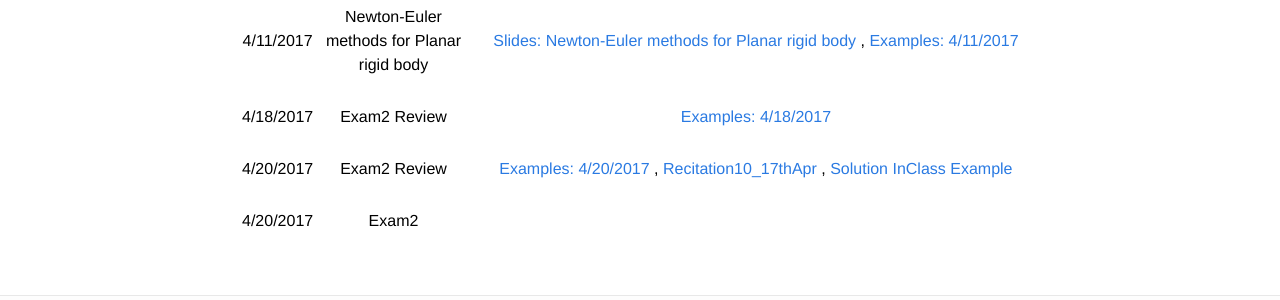
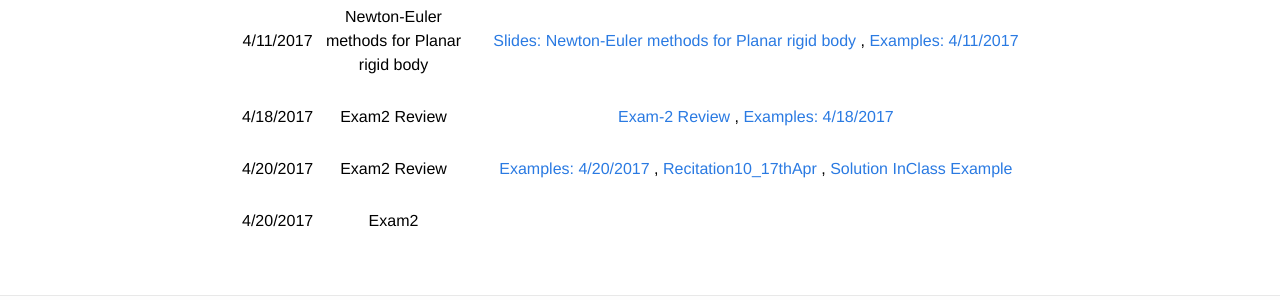
Before and after one commit to mec262sp17/mec262sp17.github.io, a Jekyll site: the page built from Course_materials.md, in a window 1280 px wide. Shown: the part 1711-2011 px from the top of the page. Built offline with Jekyll 4.4.1, drawn with Linux system fonts in a browser that asks for light colours.

Commit message:
Update Course_materials.md

```diff
--- a/Course_materials.md
+++ b/Course_materials.md
@@ -53,7 +53,7 @@ All documents for the course page are available on course repository on [github]
 | | | |
 |       4/11/2017    | Newton-Euler methods for  Planar rigid body  | [Slides: Newton-Euler methods for  Planar rigid body](https://mec262sp17.github.io/Presentations/Ch7_NewtonEuler_Planar_Rigid_Body.html#/)  ,  [Examples: 4/11/2017](https://mec262sp17.github.io/Notes/examples_4_11_2017_mec262.pdf)  |
 | | | |
-| 4/18/2017    | Exam2 Review  |  [Examples: 4/18/2017](https://mec262sp17.github.io/Notes/examples_4_18_2017_mec262.pdf)  |
+| 4/18/2017    | Exam2 Review  | [Exam-2 Review](https://mec262sp17.github.io/Notes/review_Exam2.pdf)  ,  [Examples: 4/18/2017](https://mec262sp17.github.io/Notes/examples_4_18_2017_mec262.pdf)  |
 | | | |
 | 4/20/2017    | Exam2 Review  |  [Examples: 4/20/2017](https://mec262sp17.github.io/Notes/examples_4_20_2017_mec262.pdf)  , [Recitation10_17thApr](https://mec262sp17.github.io/Notes/Recitation10_17thApr.pdf) , [Solution InClass Example](https://mec262sp17.github.io/Notes/inClass_solution.pdf)  |
 | | | |
```
